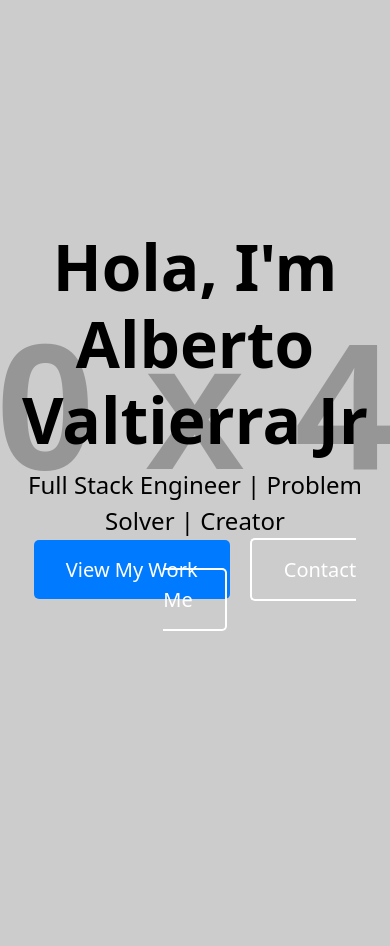
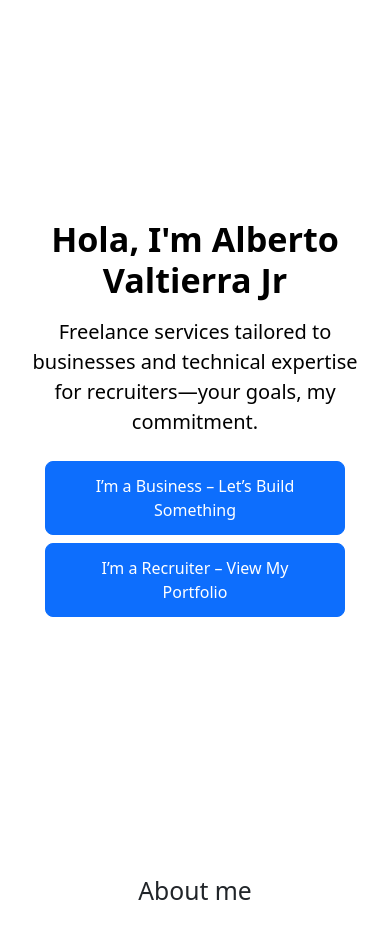
Before and after one commit to Betojr04/Portfolio, a Flask app: page / in a window 390 px wide. Shown: the part 56-1002 px from the top of the page. Before the commit the page ends 687 px from the top, so only its background shows below. Run offline with Flask 3, Linux system fonts and the light colour scheme; grey boxes labelled with a size stand in for pictures from a placeholder-image service; some libraries are stand-ins or nearby versions.

Commit message:
adjusted the hero section to reflect the recruiter or business owner options added mobile styling to the base html file added about me section with title for now:

```diff
--- a/templates/base.html
+++ b/templates/base.html
@@ -16,12 +16,38 @@
       integrity="sha384-T3c6CoIi6uLrA9TneNEoa7RxnatzjcDSCmG1MXxSR1GAsXEV/Dwwykc2MPK8M2HN"
       crossorigin="anonymous"
     />
+
     <style>
       .btn-primary:hover {
         background: #0056b3;
         transform: scale(1.05) translateY(-2px);
         box-shadow: 0 3px 10px rgba(0, 0, 0, 0.3);
         transition: all 0.3s ease-in-out;
+      }
+      @media (max-width: 768px) {
+        /* Adjusting for tablets and smaller screens */
+        h1 {
+          font-size: 2.5rem;
+        }
+        p {
+          font-size: 1.2rem;
+        }
+        .btn {
+          font-size: 1rem;
+        }
+      }
+
+      @media (max-width: 576px) {
+        /* Adjusting for mobile screens */
+        h1 {
+          font-size: 2rem;
+        }
+        p {
+          font-size: 1rem;
+        }
+        .btn {
+          padding: 0.75rem 1.5rem;
+        }
       }
     </style>
   </head>
--- a/templates/index.html
+++ b/templates/index.html
@@ -2,57 +2,52 @@
 content %}
 <section
   style="
-    background: url('https://placehold.co/600x400') no-repeat center
-      center/cover;
+    display: flex;
+    flex-direction: column;
+    justify-content: center;
+    align-items: center;
     height: 100vh;
+    text-align: center;
+    padding: 2rem;
+
     color: black;
   "
 >
-  <div
+  <h1 class="display-4 fw-bold mb-3">Hola, I'm Alberto Valtierra Jr</h1>
+  <p class="lead mb-4">
+    Freelance services tailored to businesses and technical expertise for
+    recruiters—your goals, my commitment.
+  </p>
+  <div>
+    <a
+      href="/projects"
+      class="btn btn-primary btn-lg mb-2 me-md-2"
+      style="width: 100%; max-width: 300px"
+    >
+      I’m a Business – Let’s Build Something
+    </a>
+    <a
+      href="/projects"
+      class="btn btn-primary btn-lg mb-2 me-md-2"
+      style="width: 100%; max-width: 300px"
+    >
+      I’m a Recruiter – View My Portfolio
+    </a>
+  </div>
+</section>
+
+<section>
+  <h2
     style="
       display: flex;
       flex-direction: column;
       justify-content: center;
+      text-align: center;
       align-items: center;
-      text-align: center;
-      height: 100vh;
+      padding: 2rem;
     "
   >
-    <h1 style="font-size: 4rem; font-weight: bold">
-      Hola, I'm Alberto Valtierra Jr
-    </h1>
-    <p style="font-size: 1.5rem">
-      Full Stack Engineer | Problem Solver | Creator
-    </p>
-    <div>
-      <a
-        class="btn-primary"
-        href="/projects"
-        style="
-          padding: 1rem 2rem;
-          background: #007bff;
-          color: white;
-          text-decoration: none;
-          font-size: 1.25rem;
-          border-radius: 5px;
-          margin-right: 1rem;
-        "
-        >View My Work</a
-      >
-      <a
-        class="btn-secondary"
-        href="/contact"
-        style="
-          padding: 1rem 2rem;
-          border: 2px solid white;
-          color: white;
-          text-decoration: none;
-          font-size: 1.25rem;
-          border-radius: 5px;
-        "
-        >Contact Me</a
-      >
-    </div>
-  </div>
+    About me
+  </h2>
 </section>
 {% endblock %}
```
